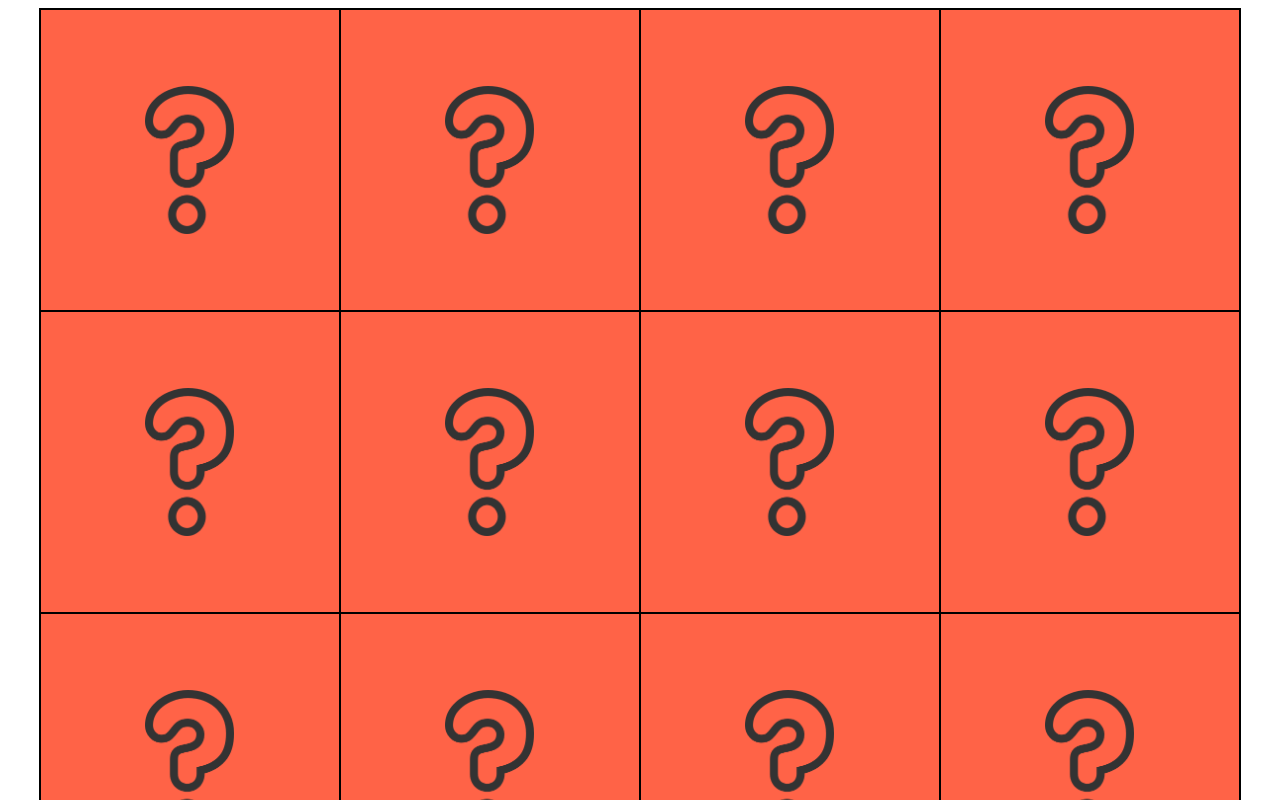
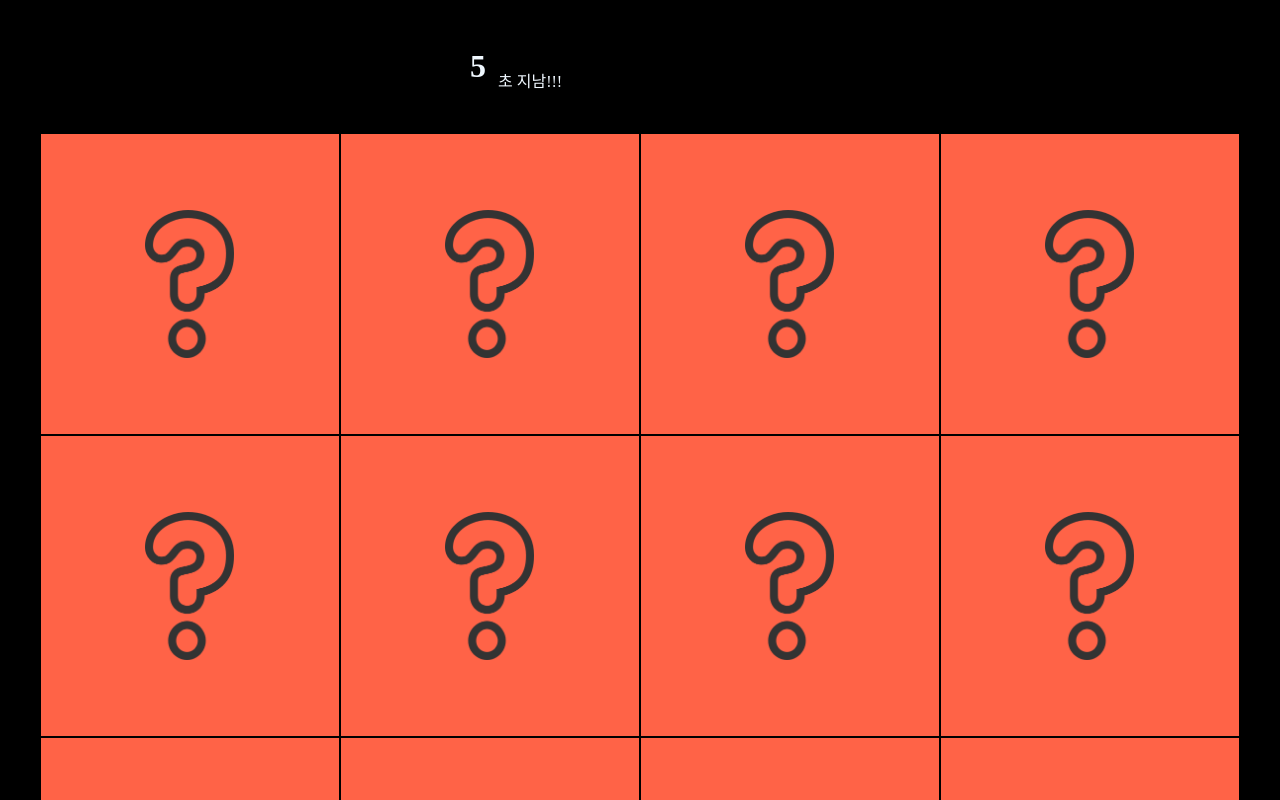
Before and after one commit to duseh729/web-flip-card-game, a plain HTML site: page card.html in a window 1280 px wide. Shown: the top 800 px of the page. Drawn offline with Linux system fonts and the light colour scheme.

Commit message:
[Add] Timer 추가

```diff
--- a/card.css
+++ b/card.css
@@ -1,3 +1,22 @@
+body{
+    background-color: black;
+}
+
+.Timer{
+    padding: 40px;
+    padding-left: 450px;
+    display: flex;
+    width: 200px;
+    flex-wrap: nowrap;
+    color: aliceblue;
+}
+#timer{
+    flex-grow: 1;
+    font-size: xx-large;
+    text-align: center;
+    font-weight: bolder;
+}
+#timer2{flex-grow: 4;padding-top: 20px;}
 
 .container {
     display: grid;grid-template-columns: repeat(4, 1fr);gap: px;
--- a/card.html
+++ b/card.html
@@ -8,6 +8,7 @@
     <script src="./card.js" defer></script>
 </head>
 <body>
+    <div class="Timer"><div id="timer">0</div><div id="timer2">초 지남!!!</div></div>
     <div class="container">
         <div class="card">
             <div class="flip" id="one">
--- a/card.js
+++ b/card.js
@@ -2,6 +2,18 @@ const flipObjs = document.querySelectorAll(".flip");
 const frontObjs = document.querySelectorAll(".front");
 
 let first = null;
+
+let timeElapsed = 0;
+let timerInterval;
+var cnt=0;
+
+if (!timerInterval) {
+    timerInterval = setInterval(() => {
+      timeElapsed += 1;
+      document.getElementById("timer").textContent = timeElapsed;
+    }, 1000); // 1000ms는 1초를 의미합니다.
+
+}
 
 flipObjs.forEach(flipObj => {
   flipObj.addEventListener("click", e => {
@@ -10,9 +22,20 @@ flipObjs.forEach(flipObj => {
     // console.log("뒤집히기 후");
     if (first != null && first.id == e.currentTarget.id) {
       console.log("맞음");
+      cnt++
       first.classList.add("currect");
       e.currentTarget.classList.add("currect");
       first = null;
+
+      if(cnt==8){
+        setTimeout(() => {
+          alert(timeElapsed+"초 걸림")
+          console.log(timeElapsed+"초 걸림")
+          clearInterval(timerInterval);
+          timerInterval = null;
+        }, 400);
+
+      }
       return;
     } else if (first == null) {
       first = e.currentTarget;
```
